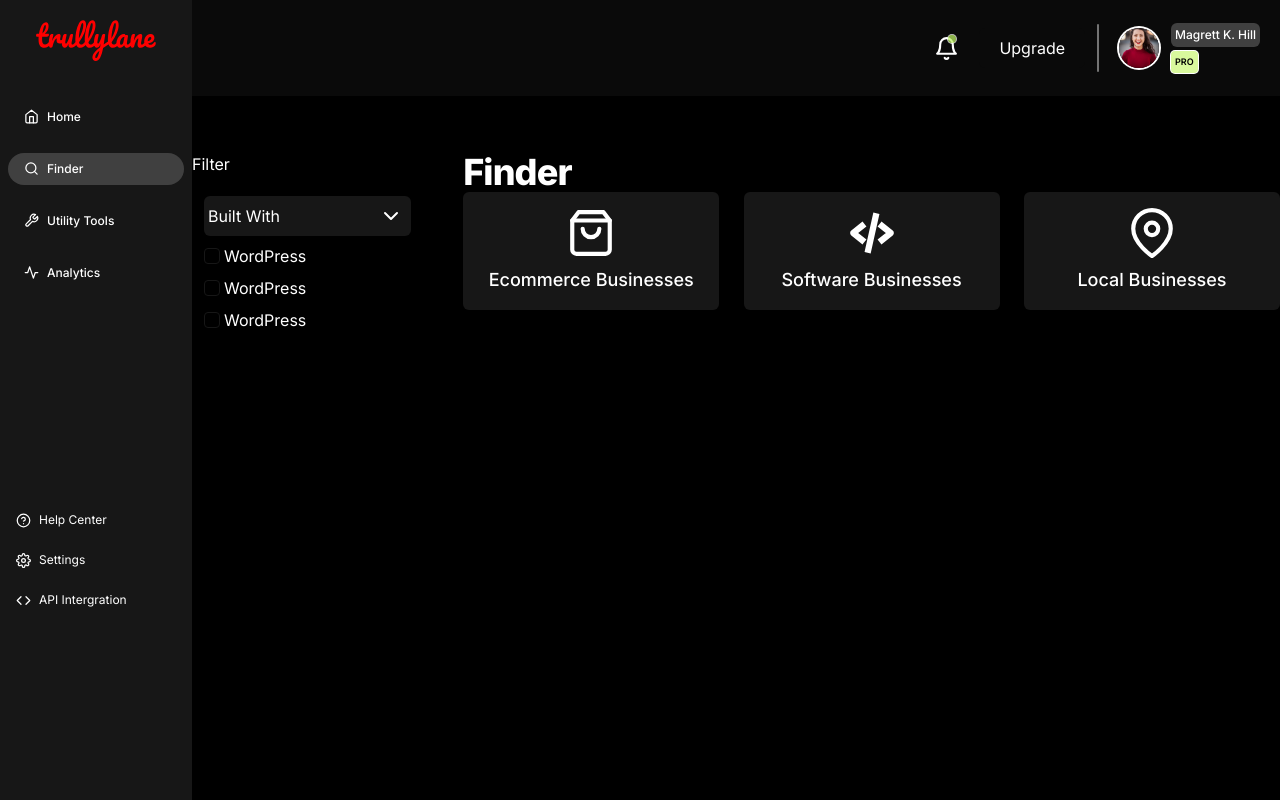
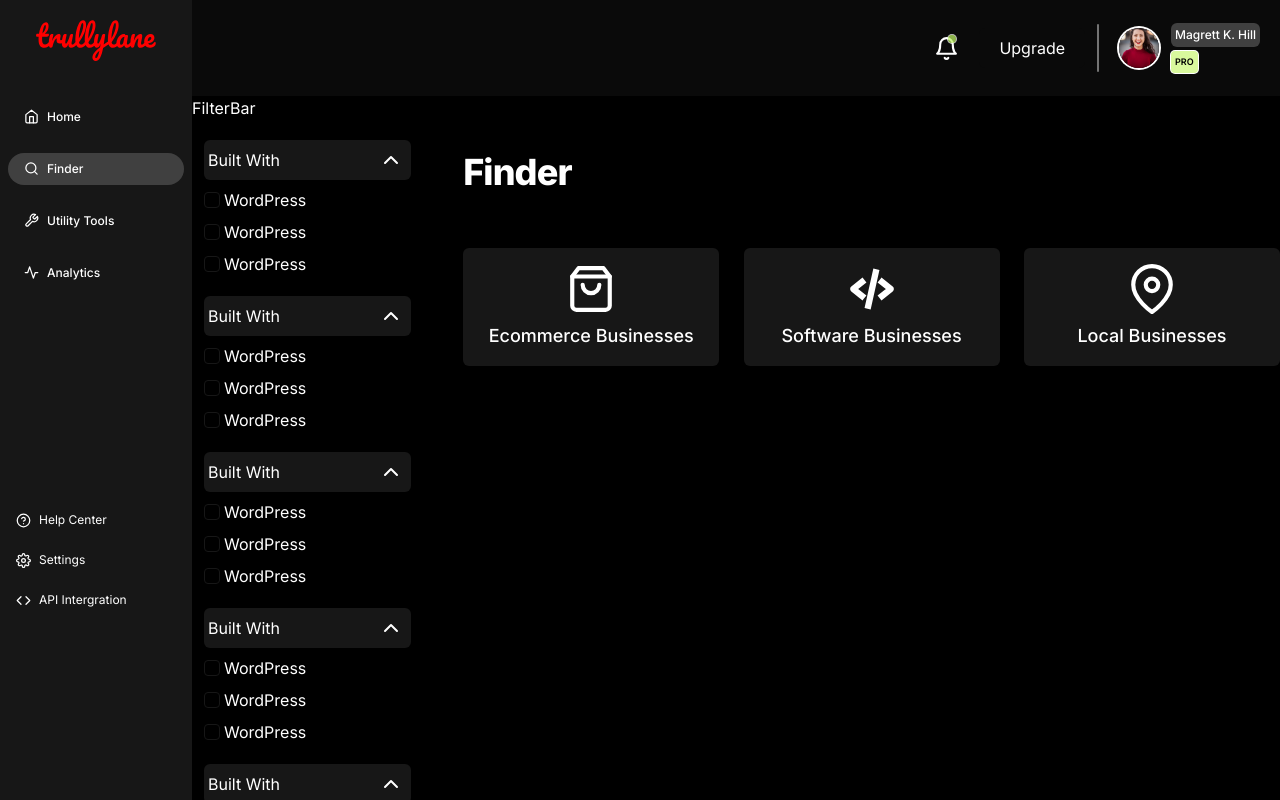
Before and after one commit to themuffineman/pendora-tools, a Next.js app in the folder my-app/: page /dashboard/finder in a window 1280 px wide. Built offline with nearby package versions, Linux system fonts and the light colour scheme.

Commit message:
Filter Component

```diff
--- a/my-app/app/dashboard/finder/page.jsx
+++ b/my-app/app/dashboard/finder/page.jsx
@@ -2,13 +2,13 @@ import React from 'react'
 import styles from '@/components/components.module.css'
 import { dashboardLinks } from '@/app/app.config'
 import SubUrl from '@/components/SubUrl'
-import Filter from '@/components/Filter'
+import FilterBar from '@/components/FilterBar'
 const page = () => {
   return (
-    <div className={` ${styles.ScrollBar} flex items-start py-14 text-white gap-10 h-full overflow-auto w-full`}>
-        <Filter/>
+    <div className={` ${styles.ScrollBar} flex items-start  text-white gap-10 h-full overflow-auto w-full`}>
+        <FilterBar/>
         <div>
-          <h1 className='text-4xl  font-extrabold tracking-tight'>Finder</h1>
+          <h1 className='text-4xl py-14 font-extrabold tracking-tight'>Finder</h1>
           <div className='grid grid-flow-col grid-cols-2 gap-10 items-center justify-items-stretch h-[80%] w-full'>
               {dashboardLinks.map((link)=>(
                   link.name === 'Finder' && link.subUrls.map((url)=>(
--- a/my-app/components/Filter.jsx
+++ /dev/null
@@ -1,35 +0,0 @@
-"use client"
-import React, { useState } from 'react'
-import { Checkbox } from './ui/checkbox'
-
-const Filter = () => {
-    const [isOpen, setIsOpen] = useState(false)
-  return (
-    <div className='h-full w-[15rem] flex flex-col items-start'>
-        <h2>Filter</h2>
-        <div className="w-full mt-5 px-3 gap-2 flex flex-col">
-            <div className='flex items-center w-full justify-between bg-neutral-900 transition p-1 rounded-md'>
-                <h3>Built With</h3>
-                <div className="hover:bg-neutral-800 rounded-md transition p-1">
-                    <svg xmlns="http://www.w3.org/2000/svg"  width="24" height="24" viewBox="0 0 24 24" fill="none" stroke="white" stroke-width="2" stroke-linecap="round" stroke-linejoin="round" class="feather feather-chevron-down"><polyline points="6 9 12 15 18 9"></polyline></svg>
-                </div>
-            </div>
-            <div className='flex gap-2 flex-col w-full'>
-                <div className='flex gap-1 items-center'>
-                    <Checkbox id="wordpress"/>
-                    <label htmlFor="wordpress">WordPress</label>
-                </div>
-                <div className='flex gap-1 items-center'>
-                    <Checkbox id="wordpress"/>
-                    <label htmlFor="wordpress">WordPress</label>
-                </div>
-                <div className='flex gap-1 items-center'>
-                    <Checkbox id="wordpress"/>
-                    <label htmlFor="wordpress">WordPress</label>
-                </div>
-            </div>
-        </div>
-    </div>
-  )
-}
-export default Filter
--- /dev/null
+++ b/my-app/components/FilterBar.jsx
@@ -0,0 +1,19 @@
+"use client"
+import React, { useState } from 'react'
+import {BuiltWithFilter} from './Filters'
+
+
+const FilterBar = () => {
+    const [isOpen, setIsOpen] = useState(false)
+  return (
+    <div className='h-full w-[15rem] flex flex-col items-start overflow-y-auto'>
+        <h2>FilterBar</h2>
+        <BuiltWithFilter/>
+        <BuiltWithFilter/>
+        <BuiltWithFilter/>
+        <BuiltWithFilter/>
+        <BuiltWithFilter/>
+    </div>
+  )
+}
+export default FilterBar
--- /dev/null
+++ b/my-app/components/Filters.jsx
@@ -0,0 +1,34 @@
+"use client"
+import React, { useState } from 'react'
+import { Checkbox } from './ui/checkbox'
+import styles from './components.module.css'
+
+export const BuiltWithFilter = () => {
+    const [isOpen, setIsOpen] = useState(true)
+  return (
+    <div className="w-full h-max mt-5 px-3 gap-2 flex flex-col">
+        <div className='flex items-center w-full justify-between bg-neutral-900 transition p-1 rounded-md'>
+            <h3>Built With</h3>
+            <div className={`hover:bg-neutral-800 rounded-md ${styles.dropdownSvgTransition} p-1 r ${isOpen? styles.rotateDropdownSvg : ''}`} onClick={()=>{
+                setIsOpen(prev => !prev)
+            }}>
+                <svg xmlns="http://www.w3.org/2000/svg"  width="24" height="24" viewBox="0 0 24 24" fill="none" stroke="white" stroke-width="2" stroke-linecap="round" stroke-linejoin="round" class="feather feather-chevron-down"><polyline points="6 9 12 15 18 9"></polyline></svg>
+            </div>
+        </div>
+        <div className={`gap-2 flex-col w-full ${!isOpen? 'hidden' : 'flex'}`}>
+            <div className='flex gap-1 items-center'>
+                <Checkbox id="wordpress"/>
+                <label htmlFor="wordpress">WordPress</label>
+            </div>
+            <div className='flex gap-1 items-center'>
+                <Checkbox id="wordpress"/>
+                <label htmlFor="wordpress">WordPress</label>
+            </div>
+            <div className='flex gap-1 items-center'>
+                <Checkbox id="wordpress"/>
+                <label htmlFor="wordpress">WordPress</label>
+            </div>
+        </div>
+    </div>
+  )
+}
--- a/my-app/components/components.module.css
+++ b/my-app/components/components.module.css
@@ -18,5 +18,19 @@
 }
 .ScrollBar{
     scrollbar-color: #404040 #171717;
-    scrollbar-width: 1rem;
+    scrollbar-width: 0.5rem;
 }
+.rotateDropdownSvg{
+    transform: rotate(0.5turn);
+    transition: transform .5s ease;
+}
+.dropdownSvgTransition{
+    transition: transform .5s ease;
+}
+
+
+@keyframes rotateDropdownSvgAnimation {
+    to{
+        transform: rotate(90);
+    }
+}
```
